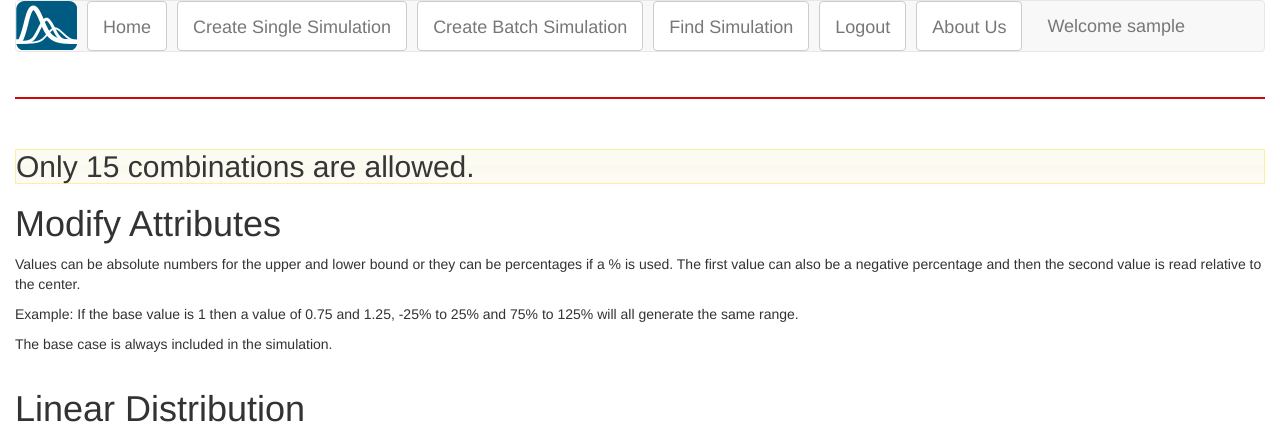
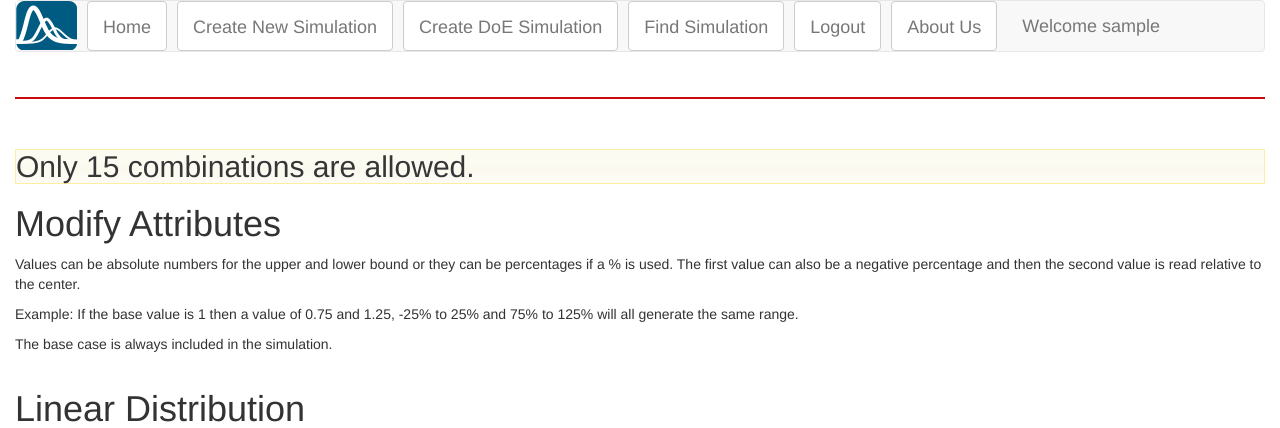
Before and after one commit to modsim/CADET-WEB, a Django app: page /simulation/modify_attributes/ in a window 1280 px wide. Shown: the top 428 px of the page. Run offline with Django 3.2, Linux system fonts and the light colour scheme; the visitor is signed in with stand-in values (Sample User, id 1); parts of the project's set-up code (start-up, migrations or seed data) failed here and were passed over; some libraries are stand-ins or nearby versions.

Commit message:
Wording cleanups

```diff
--- a/CadetWeb/simulation/templates/simulation/base.html
+++ b/CadetWeb/simulation/templates/simulation/base.html
@@ -96,9 +96,9 @@
               <a class="navbar-brand navbar-logo" href="{% url 'simulation:index' %}"><img src="{% static "simulation/CADET-small.png" %}"></a>
               <a class="navbar-brand btn btn-default" href="{% url 'simulation:index' %}">Home</a>
               <a class="navbar-brand btn btn-default" href="{% url 'simulation:single_start' %}"
-                 data-toggle="tooltip" data-placement="bottom" title="Create a new simulation from scratch">Create Single Simulation</a>
+                 data-toggle="tooltip" data-placement="bottom" title="Create a new simulation from scratch">Create New Simulation</a>
               <a class="navbar-brand btn btn-default" href="{% url 'simulation:create_batch_simulation' %}"
-                 data-toggle="tooltip" data-placement="bottom" title="Create a Design of Experiments set of simulations based on an already completed simulation.">Create Batch Simulation</a>
+                 data-toggle="tooltip" data-placement="bottom" title="Create a Design of Experiments set of simulations based on an already completed simulation.">Create DoE Simulation</a>
               <a class="navbar-brand btn btn-default" href="{% url 'simulation:choose_search_query' %}"
                  data-toggle="tooltip" data-placement="bottom" title="Search through your simulations">Find Simulation</a>
 
--- a/CadetWeb/simulation/templates/simulation/index.html
+++ b/CadetWeb/simulation/templates/simulation/index.html
@@ -71,9 +71,9 @@
               <div class="col-md-2"><a class="btn btn-primary" href="{{ search_result.3 }}"
                          data-toggle="tooltip" data-placement="bottom" title="View the results of this simulation along with downloading the simulation file, images and results.">Results</a></div>
                   <div class="col-md-2"><a class="btn btn-primary" href="{{ search_result.4 }}"
-                         data-toggle="tooltip" data-placement="bottom" title="Create a new simulation using this simulation as a basis">Start Single</a></div>
+                         data-toggle="tooltip" data-placement="bottom" title="Create a new simulation using this simulation as a basis">Start New</a></div>
                   <div class="col-md-2"><a class="btn btn-primary" href="{{ search_result.5 }}"
-                         data-toggle="tooltip" data-placement="bottom" title="Create a new Design of Experiments set of simulations based on this simulation">Start Batch</a></div>
+                         data-toggle="tooltip" data-placement="bottom" title="Create a new Design of Experiments set of simulations based on this simulation">Start DoE</a></div>
               </div>
               {% endfor %}
 
```
